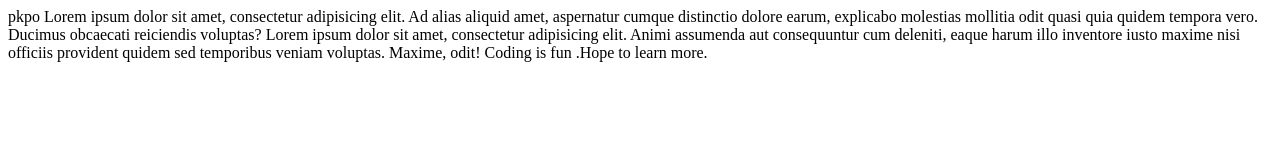
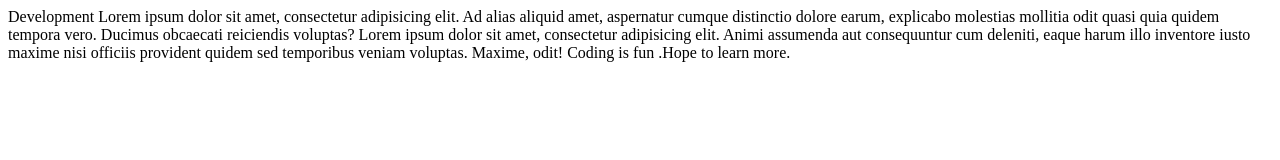
Before and after one commit to HamzaHassan77/hello, a plain HTML site: page index.html in a window 1280 px wide. Drawn offline with Linux system fonts and the light colour scheme.

Commit message:
Update index.html

```diff
--- a/index.html
+++ b/index.html
@@ -7,7 +7,7 @@
     <meta http-equiv="X-UA-Compatible" content="ie=edge">
     <title>Document</title>
 </head>
-pkpo
+Development
 <body>
 
 Lorem ipsum dolor sit amet, consectetur adipisicing elit. Ad alias aliquid amet, aspernatur cumque distinctio dolore earum, explicabo molestias mollitia odit quasi quia quidem tempora vero. Ducimus obcaecati reiciendis voluptas?
```
